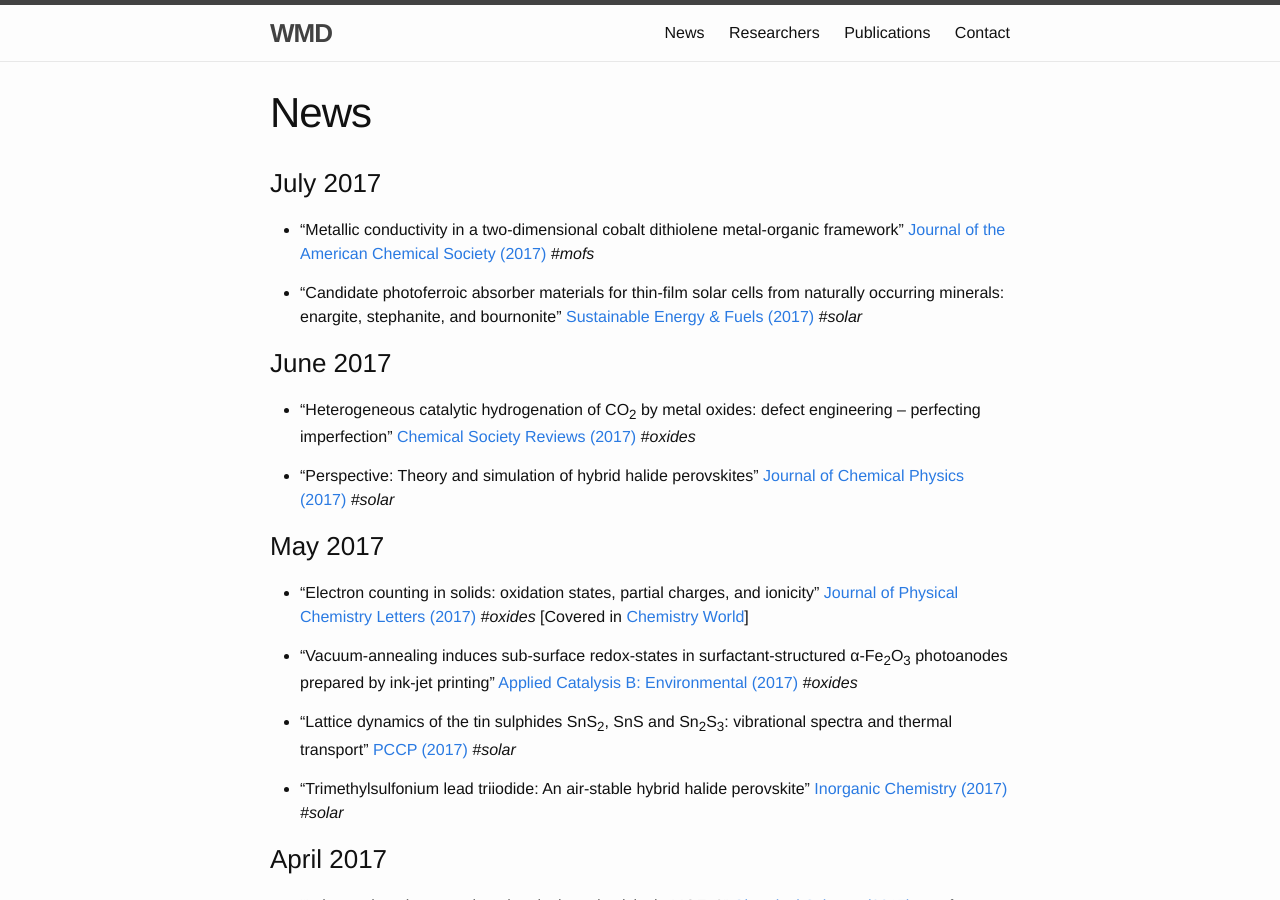
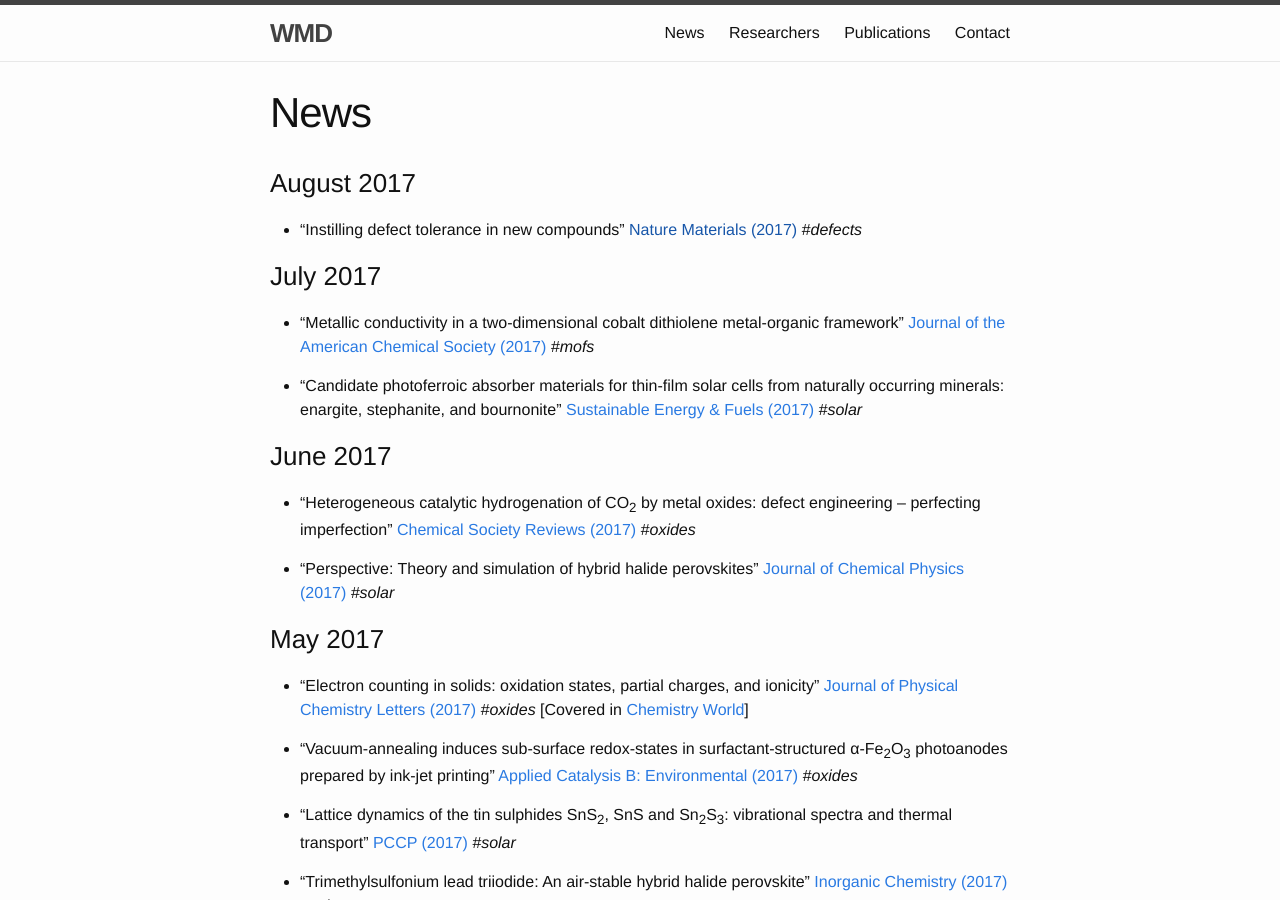
Before and after one commit to WMD-group/WMD-group.github.io, a Jekyll site: the page built from a_news.md, in a window 1280 px wide and 900 px high. Built offline with Jekyll 4.4.1, drawn with Linux system fonts in a browser that asks for light colours.

Commit message:
August latest
Link soon

```diff
--- a/a_news.md
+++ b/a_news.md
@@ -3,6 +3,11 @@ layout: page
 title: News
 permalink: /news/
 ---
+
+### August 2017
+
+* "Instilling defect tolerance in new compounds" [Nature Materials (2017)]()
+*#defects*
 
 ### July 2017
 
```
